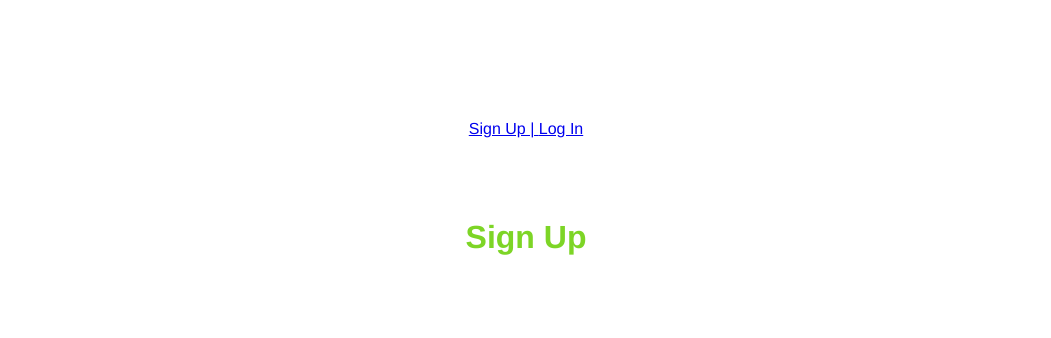
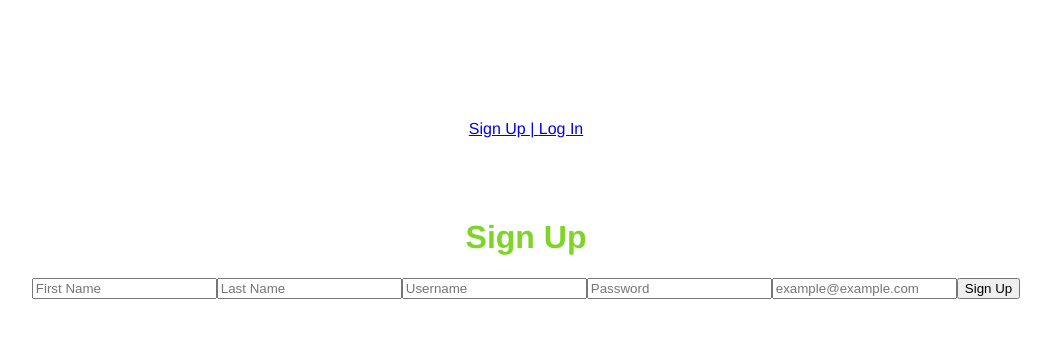
Before and after one commit to Terra-06/Anthem_Music, a Vue app in the folder client/: page /sign-up in a window 1280 px wide. Shown: the top 338 px of the page, without its empty margins (114-1165 px from the left). Built offline with nearby package versions, Linux system fonts and the light colour scheme.

Commit message:
modified signup.vue -- signup form & axios requests

```diff
--- a/client/src/views/SignUp.vue
+++ b/client/src/views/SignUp.vue
@@ -1,12 +1,81 @@
 <template>
 	<div class="sign-up">
 		<h1>Sign Up</h1>
+
+		<form @submit.prevent="submitForm">
+			<input
+				type="text"
+				name="firstName"
+				placeholder="First Name"
+				v-model="firstName"
+			/>
+
+			<input
+				type="text"
+				name="lastName"
+				placeholder="Last Name"
+				v-model="lastName"
+			/>
+
+			<input
+				type="text"
+				name="username"
+				placeholder="Username"
+				v-model="username"
+			/>
+			<input
+				type="password"
+				name="password"
+				placeholder="Password"
+				v-model="password"
+			/>
+
+			<input
+				type="email"
+				name="email"
+				placeholder="example@example.com"
+				v-model="email"
+			/>
+			<button type="submit">Sign Up</button>
+		</form>
 	</div>
 </template>
 
 <script>
+import axios from 'axios';
+
 export default {
 	name: 'SignUp',
+	data() {
+		return {
+			firstName: '',
+			lastName: '',
+			username: '',
+			password: '',
+			email: '',
+		};
+	},
+	methods: {
+		submitForm() {
+			const formData = {
+				firstName: this.firstName,
+				lastName: this.lastName,
+				username: this.username,
+				password: this.password,
+				email: this.email,
+			};
+
+			axios
+				.post('/api/v1/users/', formData)
+				.then((response) => {
+					this.$router.push('/log-in');
+					console.log(response);
+				})
+				.catch((error) => {
+					console.log(error);
+				});
+		},
+	},
 };
 </script>
 
```
